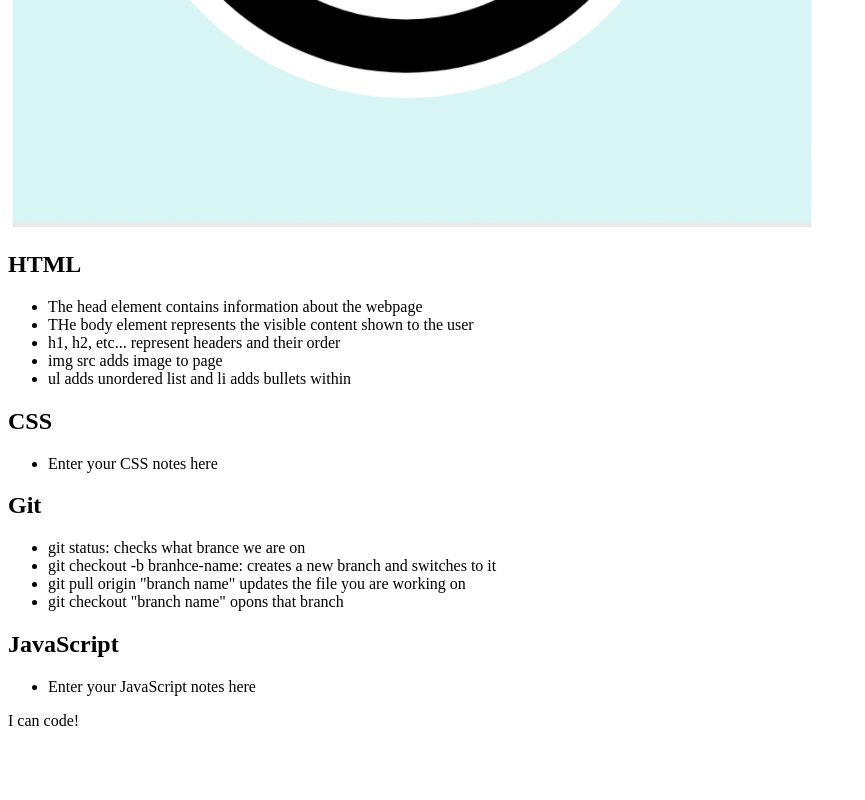
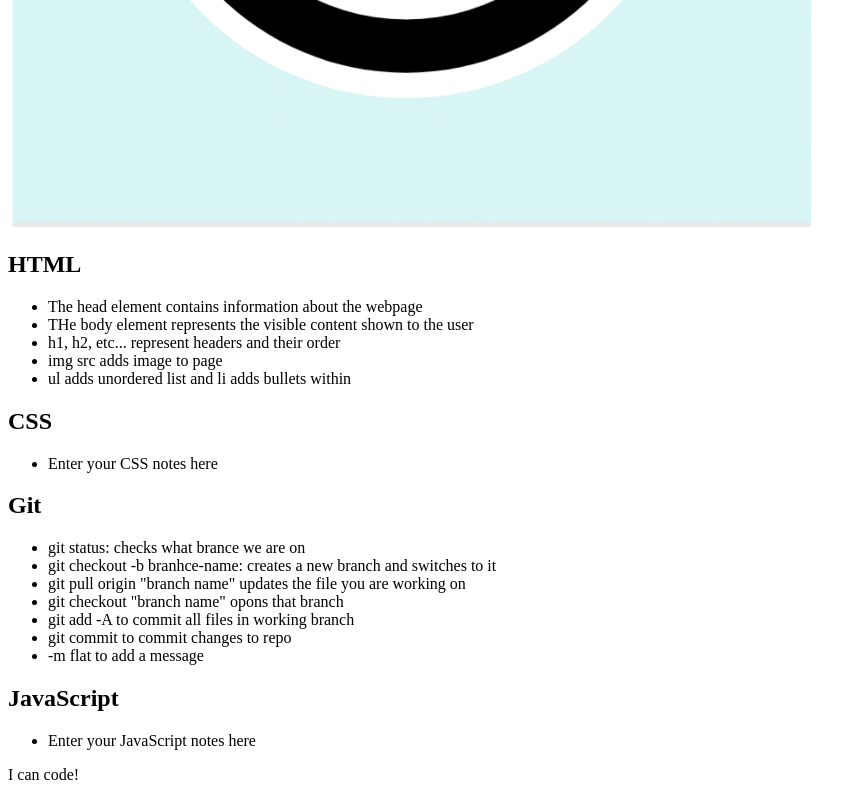
Before and after one commit to ColtonSiegmund/prework-study-guide, a plain HTML site: page index.html in a window 1280 px wide. Shown: the part 629-1429 px from the top of the page, without its empty margins (0-865 px from the left). Before the commit the page ends 1375 px from the top, so only its background shows below. Drawn offline with Linux system fonts and the light colour scheme.

Commit message:
added more notes to GIT

```diff
--- a/index.html
+++ b/index.html
@@ -37,6 +37,9 @@
           <li>git checkout -b branhce-name: creates a new branch and switches to it</li>
           <li>git pull origin "branch name" updates the file you are working on</li>
           <li>git checkout "branch name" opons that branch</li>
+          <li>git add -A to commit all files in working branch</li>
+          <li>git commit to commit changes to repo</li>
+          <li>-m flat to add a message</li>
         </ul>
       </section>
 
```
